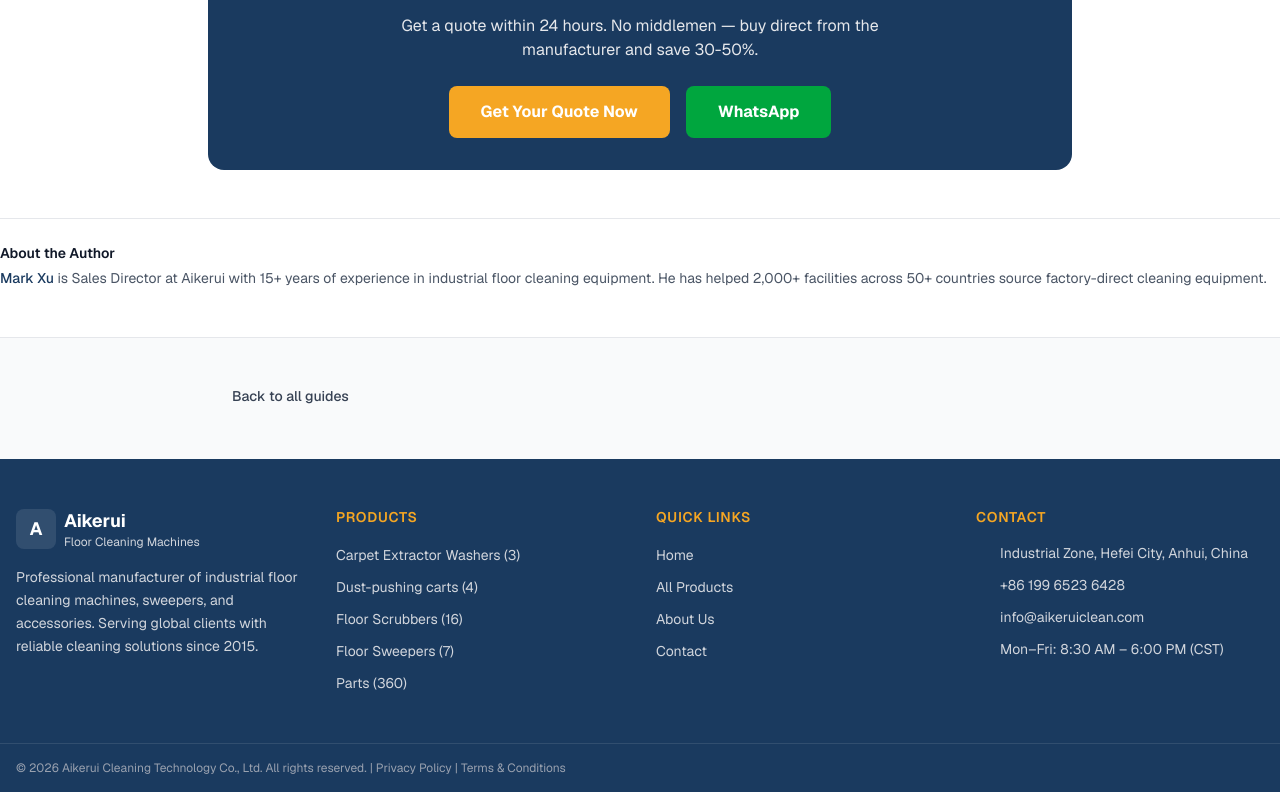
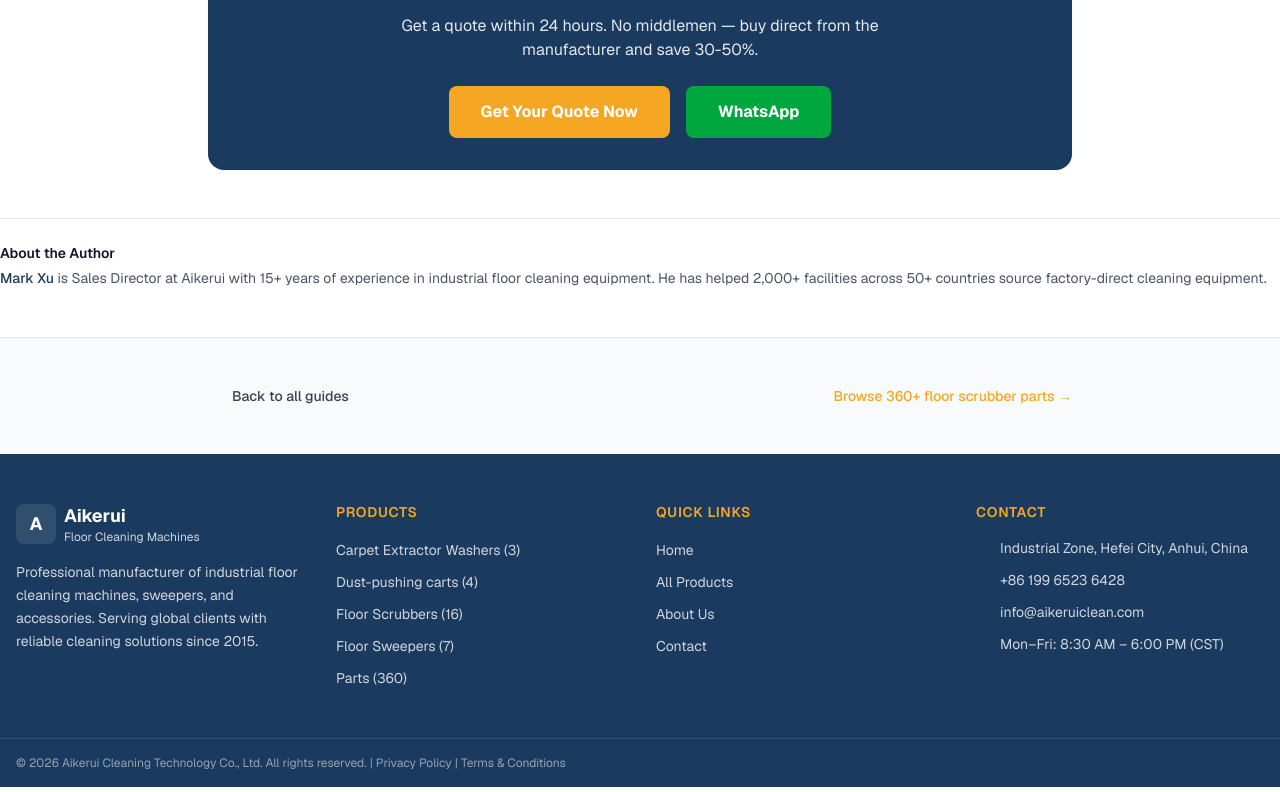
Before and after one commit to aikeruiclean-ship-it/aikeruiclean-site, a Next.js app: page /guides/how-to-choose-a-floor-scrubber in a window 1280 px wide. Shown: the part 2715-3507 px from the top of the page. Built offline with nearby package versions, Linux system fonts and the light colour scheme; no server answers.

Commit message:
seo: 所有 Guide 页面底部添加 floor scrubber parts 内链
- 62 篇 Guide 详情页底部新增 'Browse 360+ floor scrubber parts →' 链接
- 构建 473/473 ✅

```diff
--- a/src/app/guides/[slug]/page.tsx
+++ b/src/app/guides/[slug]/page.tsx
@@ -280,7 +280,7 @@
 
       {/* Back to guides */}
       <section className="py-12 bg-gray-50 border-t border-gray-200">
-        <div className="max-w-4xl mx-auto px-4">
+        <div className="max-w-4xl mx-auto px-4 flex flex-col sm:flex-row items-start sm:items-center justify-between gap-4">
           <Link
             href="/guides"
             className="inline-flex items-center gap-2 text-sm font-medium text-gray-700 hover:text-primary transition-colors"
@@ -288,6 +288,12 @@
             <ArrowLeft size={16} />
             Back to all guides
           </Link>
+          <Link
+            href="/parts"
+            className="inline-flex items-center gap-2 text-sm font-medium text-accent hover:text-accent-hover transition-colors"
+          >
+            Browse 360+ floor scrubber parts →
+          </Link>
         </div>
       </section>
     </div>
```
